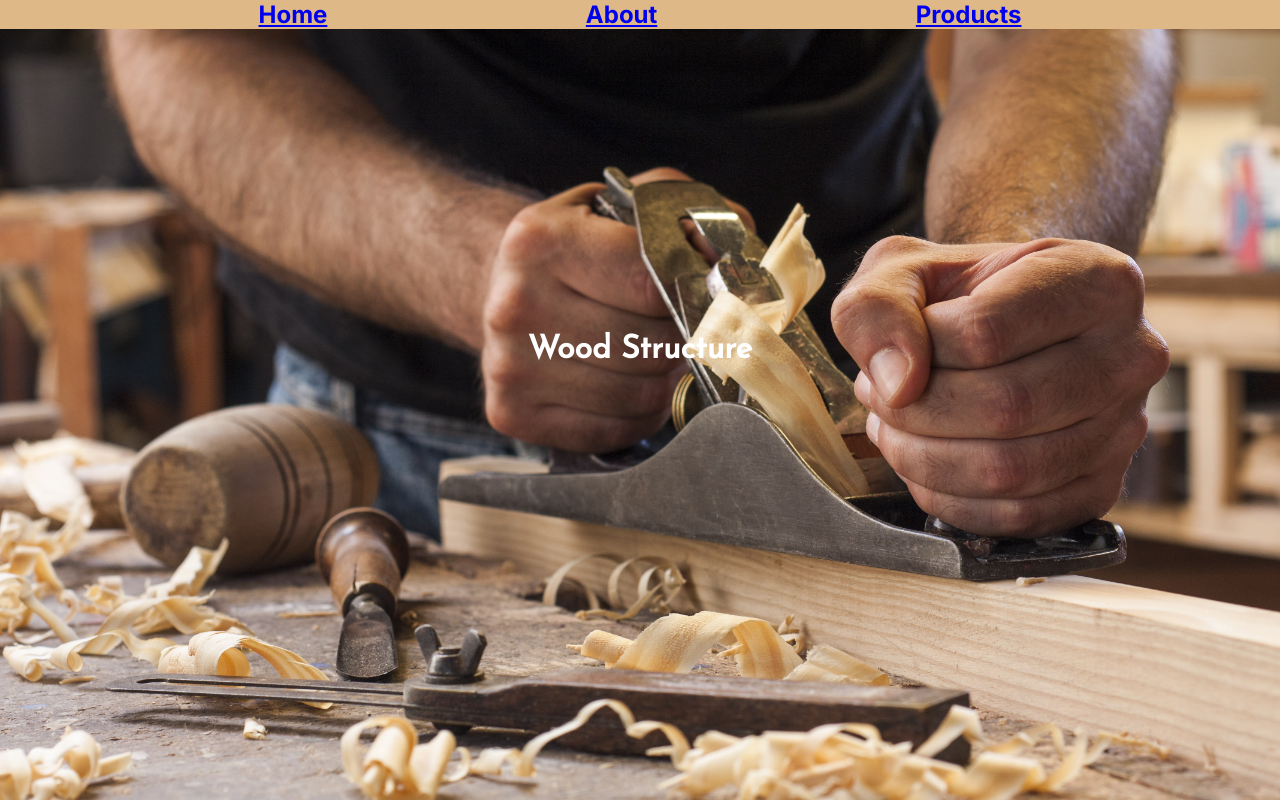
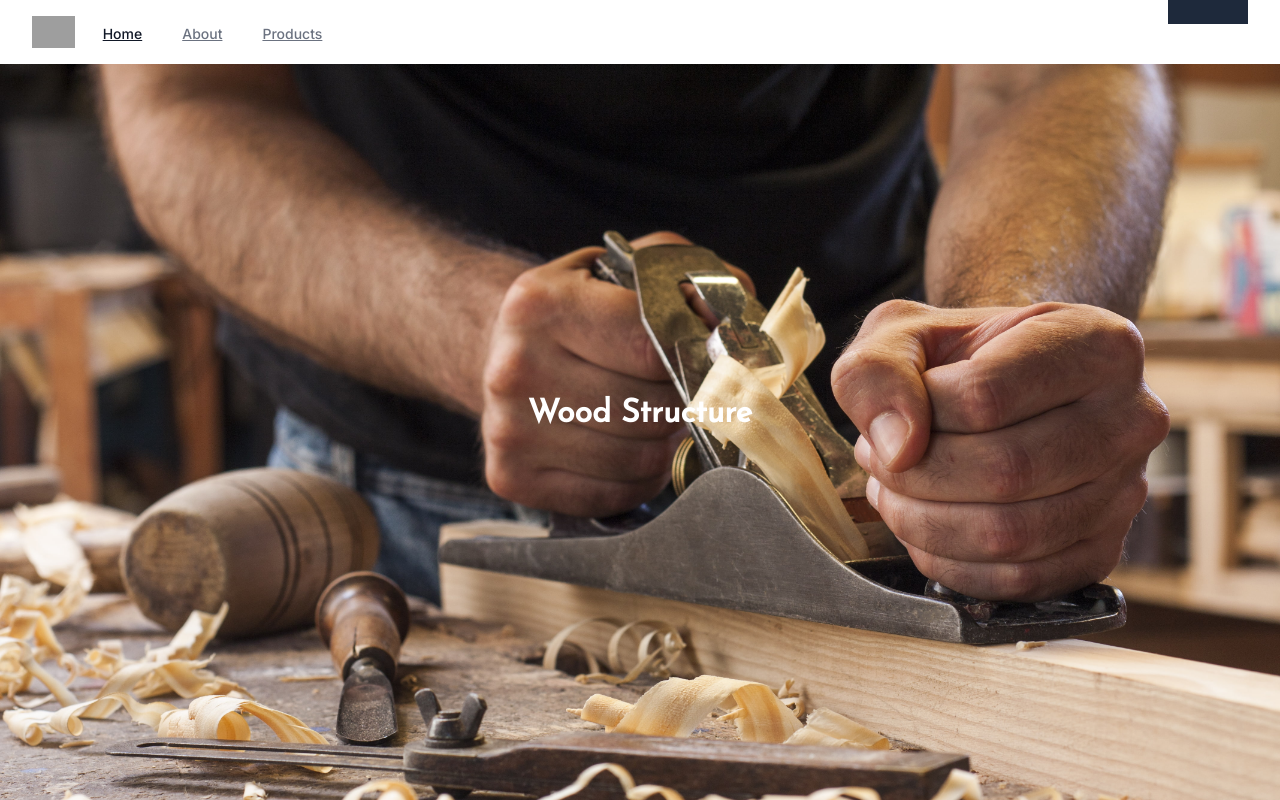
Before and after one commit to HannesNyfelt/woodstructure, a Next.js app: page / in a window 1280 px wide. Shown: the top 800 px of the page. Built offline with nearby package versions, Linux system fonts and the light colour scheme; grey boxes are pictures that could not be loaded.

Commit message:
made the TopDiv better

```diff
--- a/package.json
+++ b/package.json
@@ -9,7 +9,7 @@
     "lint": "next lint"
   },
   "dependencies": {
-    "@headlessui/react": "^1.7.18",
+    "@headlessui/react": "^1.7.19",
     "@heroicons/react": "^2.1.3",
     "@tailwindcss/aspect-ratio": "^0.4.2",
     "classnames": "^2.5.1",
--- a/src/components/TopDiv.tsx
+++ b/src/components/TopDiv.tsx
@@ -1,9 +1,103 @@
-export default function TopDiv() {
+"use client"
+import { Fragment } from 'react'
+import { Disclosure, Menu, Transition } from '@headlessui/react'
+import { Bars3Icon, BellIcon, XMarkIcon } from '@heroicons/react/24/outline'
+
+function classNames(...classes: string[]) {
+    return classes.filter(Boolean).join(' ')
+}
+
+export default function Example() {
     return (
-        <div id="TopDiv">
-            <h2><a href="/">Home</a></h2>
-            <h2><a href="/about">About</a></h2>
-            <h2><a href="/product">Products</a></h2>
-        </div>
-    );
+        <Disclosure as="nav" className="bg-white shadow">
+            {({ open }) => (
+                <>
+                    <div className="mx-auto max-w-7xl px-4 sm:px-6 lg:px-8">
+                        <div className="flex h-16 justify-between">
+                            <div className="flex">
+                                <div className="flex flex-shrink-0 items-center">
+                                    <img
+                                        className="h-8 w-auto"
+                                        src="https://tailwindui.com/img/logos/mark.svg?color=indigo&shade=600"
+                                        alt="Your Company"
+                                    />
+                                </div>
+                                <div className="hidden sm:ml-6 sm:flex sm:space-x-8">
+                                    {/* Current: "border-indigo-500 text-gray-900", Default: "border-transparent text-gray-500 hover:border-gray-300 hover:text-gray-700" */}
+                                    <a
+                                        href="/"
+                                        className="inline-flex items-center border-b-2 border-indigo-500 px-1 pt-1 text-sm font-medium text-gray-900"
+                                    >
+                                        Home
+                                    </a>
+                                    <a
+                                        href="/about"
+                                        className="inline-flex items-center border-b-2 border-transparent px-1 pt-1 text-sm font-medium text-gray-500 hover:border-gray-300 hover:text-gray-700"
+                                    >
+                                        About
+                                    </a>
+                                    <a
+                                        href="/product"
+                                        className="inline-flex items-center border-b-2 border-transparent px-1 pt-1 text-sm font-medium text-gray-500 hover:border-gray-300 hover:text-gray-700"
+                                    >
+                                        Products
+                                    </a>
+
+                                </div>
+                            </div>
+                            <div className='w-20 h-6 bg-slate-800'>
+
+                            </div>
+                            <div className="-mr-2 flex items-center sm:hidden">
+                                {/* Mobile menu button */}
+                                <Disclosure.Button className="relative inline-flex items-center justify-center rounded-md p-2 text-gray-400 hover:bg-gray-100 hover:text-gray-500 focus:outline-none focus:ring-2 focus:ring-inset focus:ring-indigo-500">
+                                    <span className="absolute -inset-0.5" />
+                                    <span className="sr-only">Open main menu</span>
+                                    {open ? (
+                                        <XMarkIcon className="block h-6 w-6" aria-hidden="true" />
+                                    ) : (
+                                        <Bars3Icon className="block h-6 w-6" aria-hidden="true" />
+                                    )}
+                                </Disclosure.Button>
+                            </div>
+                        </div>
+                    </div>
+
+                    <Disclosure.Panel className="sm:hidden">
+                        <div className="space-y-1 pb-3 pt-2">
+                            {/* Current: "bg-indigo-50 border-indigo-500 text-indigo-700", Default: "border-transparent text-gray-500 hover:bg-gray-50 hover:border-gray-300 hover:text-gray-700" */}
+                            <Disclosure.Button
+                                as="a"
+                                href="#"
+                                className="block border-l-4 border-indigo-500 bg-indigo-50 py-2 pl-3 pr-4 text-base font-medium text-indigo-700"
+                            >
+                                Dashboard
+                            </Disclosure.Button>
+                            <Disclosure.Button
+                                as="a"
+                                href="#"
+                                className="block border-l-4 border-transparent py-2 pl-3 pr-4 text-base font-medium text-gray-500 hover:border-gray-300 hover:bg-gray-50 hover:text-gray-700"
+                            >
+                                Team
+                            </Disclosure.Button>
+                            <Disclosure.Button
+                                as="a"
+                                href="#"
+                                className="block border-l-4 border-transparent py-2 pl-3 pr-4 text-base font-medium text-gray-500 hover:border-gray-300 hover:bg-gray-50 hover:text-gray-700"
+                            >
+                                Projects
+                            </Disclosure.Button>
+                            <Disclosure.Button
+                                as="a"
+                                href="#"
+                                className="block border-l-4 border-transparent py-2 pl-3 pr-4 text-base font-medium text-gray-500 hover:border-gray-300 hover:bg-gray-50 hover:text-gray-700"
+                            >
+                                Calendar
+                            </Disclosure.Button>
+                        </div>
+                    </Disclosure.Panel>
+                </>
+            )}
+        </Disclosure>
+    )
 }
```
Also changed, not shown: 2 other files (tests, documents, lock files or other folders).
